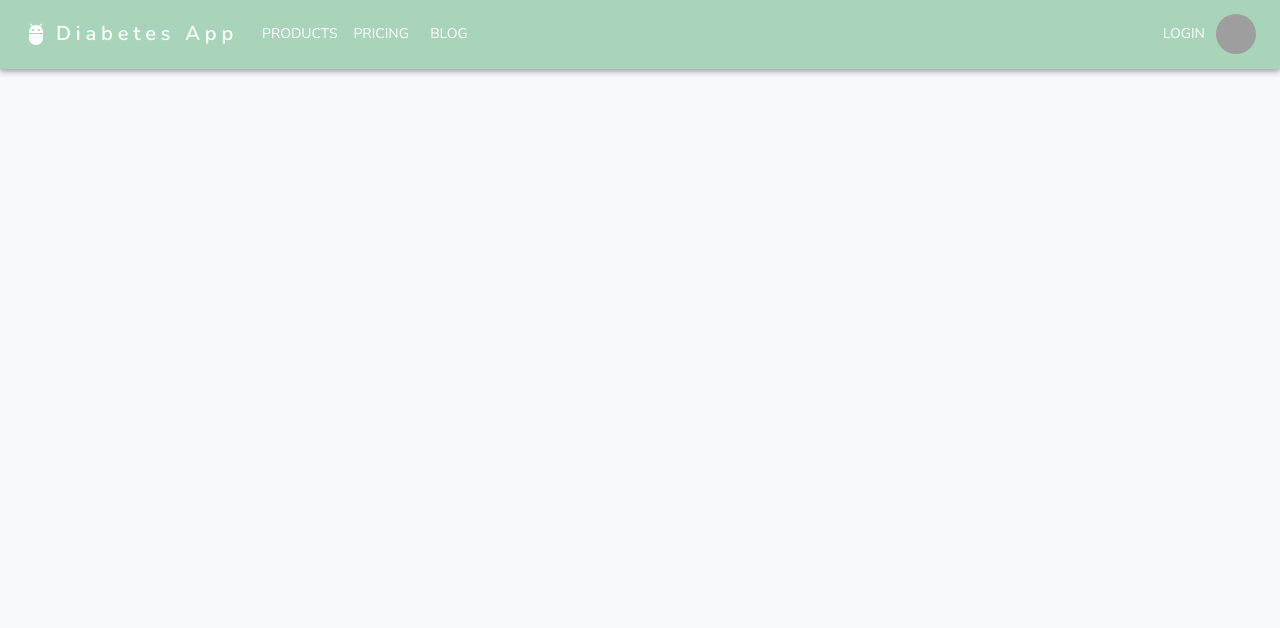
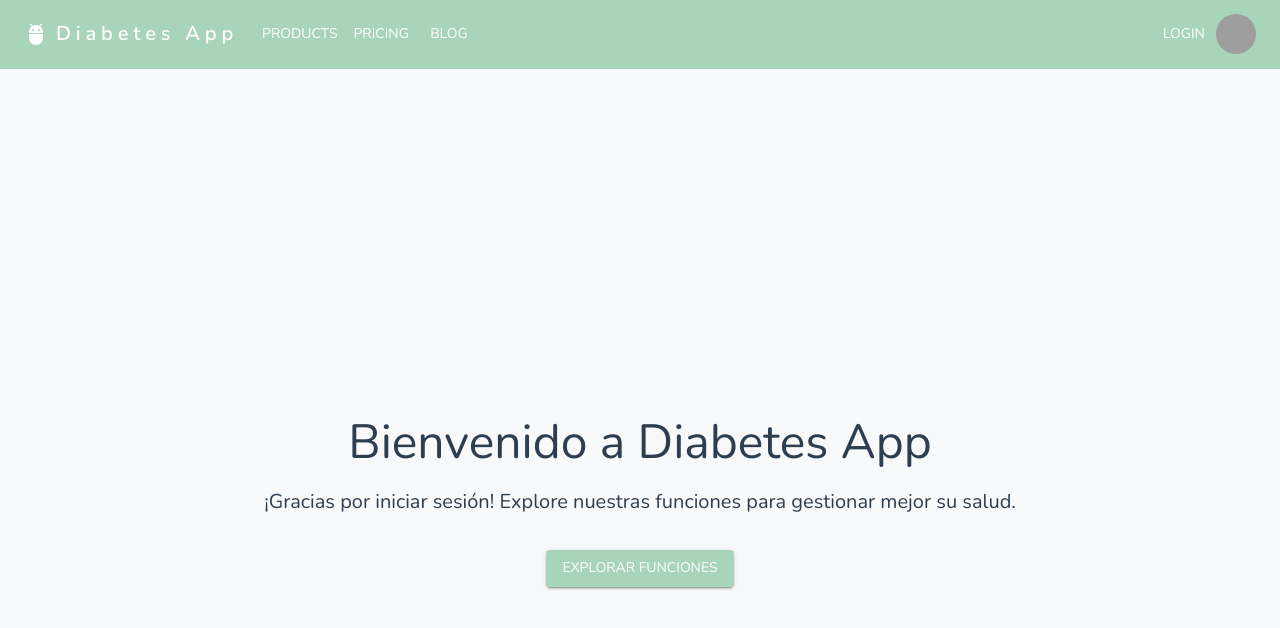
Before and after one commit to FabsSWD/diabetes-app-frontend, a React (Create React App) app: page / in a window 1280 px wide. Shown: the top 628 px of the page. Built offline with nearby package versions, Linux system fonts and the light colour scheme; grey boxes are pictures that could not be loaded.

Commit message:
User Context (Login & Logout)

```diff
--- a/src/App.js
+++ b/src/App.js
@@ -1,20 +1,25 @@
 import { BrowserRouter as Router, Routes, Route } from 'react-router-dom';
 import Appbar from './components/Appbar';
 import Login from './components/Login';
+import LandingPage from './components/LandingPage'; // Importar LandingPage
 import './App.css';
-import { ResetPassword } from './components/Resetpassword'; // Corregido: utilizar una exportación nombrada
+import { ResetPassword } from './components/Resetpassword';
+import { UserProvider } from './context/UserContext';
 
 function App() {
   return (
+    <UserProvider>
       <Router>
         <div className="App">
           <Appbar />
           <Routes>
+            <Route path="/" element={<LandingPage />} /> {/* Ruta para LandingPage */}
             <Route path="/login" element={<Login />} />
             <Route path="/reset-password" element={<ResetPassword />} />
           </Routes>
         </div>
       </Router>
+    </UserProvider>
   );
 }
 
--- a/src/components/Appbar.js
+++ b/src/components/Appbar.js
@@ -1,4 +1,5 @@
 import * as React from 'react';
+import { useContext } from 'react';
 import { useNavigate } from 'react-router-dom';
 import AppBar from '@mui/material/AppBar';
 import Box from '@mui/material/Box';
@@ -13,12 +14,14 @@ import Button from '@mui/material/Button';
 import Tooltip from '@mui/material/Tooltip';
 import MenuItem from '@mui/material/MenuItem';
 import AdbIcon from '@mui/icons-material/Adb';
+import { UserContext } from '../context/UserContext';
 
 const pages = ['Products', 'Pricing', 'Blog'];
-const settings = ['Profile', 'Account', 'Dashboard', 'Logout'];
+const settings = ['Profile', 'Account', 'Dashboard'];
 
 export default function Appbar() {
   const navigate = useNavigate();
+  const { user, logout } = useContext(UserContext);
   const [anchorElNav, setAnchorElNav] = React.useState(null);
   const [anchorElUser, setAnchorElUser] = React.useState(null);
 
@@ -39,7 +42,12 @@ export default function Appbar() {
   };
 
   const handleLoginClick = () => {
-    navigate('/login'); // Navegación al hacer clic en Login
+    navigate('/login');
+  };
+
+  const handleLogoutClick = () => {
+    logout();
+    navigate('/');
   };
 
   return (
@@ -129,9 +137,18 @@ export default function Appbar() {
               </Button>
             ))}
           </Box>
-          <Button color="inherit" onClick={handleLoginClick}>
-            Login
-          </Button>
+
+          {/* Mostrar Login o Logout según el estado del usuario */}
+          {!user ? (
+            <Button color="inherit" onClick={handleLoginClick}>
+              Login
+            </Button>
+          ) : (
+            <Button color="inherit" onClick={handleLogoutClick}>
+              Logout
+            </Button>
+          )}
+
           <Box sx={{ flexGrow: 0 }}>
             <Tooltip title="Open settings">
               <IconButton onClick={handleOpenUserMenu} sx={{ p: 0 }}>
--- /dev/null
+++ b/src/components/LandingPage.js
@@ -0,0 +1,38 @@
+// src/components/LandingPage.js
+import React from 'react';
+import { Typography, Box, Button } from '@mui/material';
+import { useNavigate } from 'react-router-dom';
+
+const LandingPage = () => {
+  const navigate = useNavigate();
+
+  const handleExploreClick = () => {
+    navigate('/explore'); // Ajusta la ruta para el contenido principal de la app
+  };
+
+  return (
+    <Box
+      sx={{
+        display: 'flex',
+        flexDirection: 'column',
+        alignItems: 'center',
+        justifyContent: 'center',
+        height: '100vh',
+        backgroundColor: '#f8f9fa',
+        padding: '2rem',
+      }}
+    >
+      <Typography variant="h3" sx={{ mb: 2 }}>
+        Bienvenido a Diabetes App
+      </Typography>
+      <Typography variant="h6" sx={{ mb: 4 }}>
+        ¡Gracias por iniciar sesión! Explore nuestras funciones para gestionar mejor su salud.
+      </Typography>
+      <Button variant="contained" color="primary" onClick={handleExploreClick}>
+        Explorar Funciones
+      </Button>
+    </Box>
+  );
+};
+
+export default LandingPage;
--- a/src/components/Login.js
+++ b/src/components/Login.js
@@ -1,13 +1,15 @@
-import React, { useState } from 'react';
+import React, { useState, useContext } from 'react';
 import { TextField, Button, Box, Typography, Container, Link } from '@mui/material';
 import axios from 'axios';
 import { useNavigate } from 'react-router-dom';
+import { UserContext } from '../context/UserContext';
 
 export default function Login() {
   const [username, setUsername] = useState('');
   const [password, setPassword] = useState('');
   const [error, setError] = useState('');
   const navigate = useNavigate();
+  const { login } = useContext(UserContext); // Obtener la función login del contexto
 
   const handleLogin = async () => {
     try {
@@ -18,7 +20,8 @@ export default function Login() {
 
       if (response.data === true) {
         setError('');
-        navigate('/reset-password'); // Cambiado para que vaya a reset-password si no existe /dashboard
+        login({ username }); // Guardar el usuario en el contexto
+        navigate('/'); // Redirigir a la Landing Page o la página principal
       } else {
         setError('Invalid username or password');
       }
--- /dev/null
+++ b/src/context/UserContext.js
@@ -0,0 +1,29 @@
+// src/context/UserContext.js
+import React, { createContext, useState, useEffect } from 'react';
+
+export const UserContext = createContext();
+
+export const UserProvider = ({ children }) => {
+  const [user, setUser] = useState(null);
+
+  useEffect(() => {
+    const storedUser = JSON.parse(localStorage.getItem('user'));
+    if (storedUser) setUser(storedUser);
+  }, []);
+
+  const login = (userData) => {
+    setUser(userData);
+    localStorage.setItem('user', JSON.stringify(userData));
+  };
+
+  const logout = () => {
+    setUser(null);
+    localStorage.removeItem('user');
+  };
+
+  return (
+    <UserContext.Provider value={{ user, login, logout }}>
+      {children}
+    </UserContext.Provider>
+  );
+};
```
Lines whose indentation alone changed are shown as unchanged.
